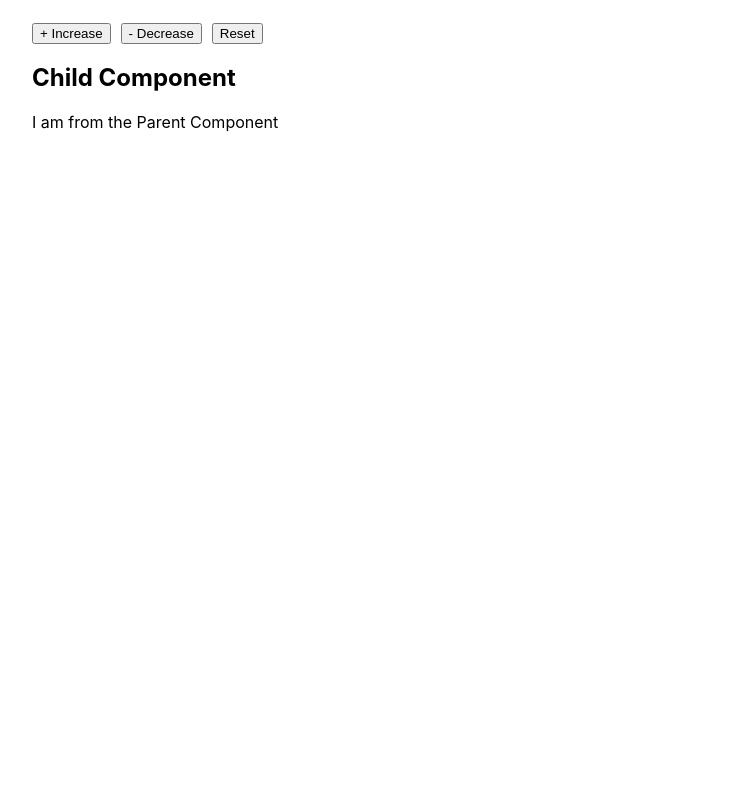
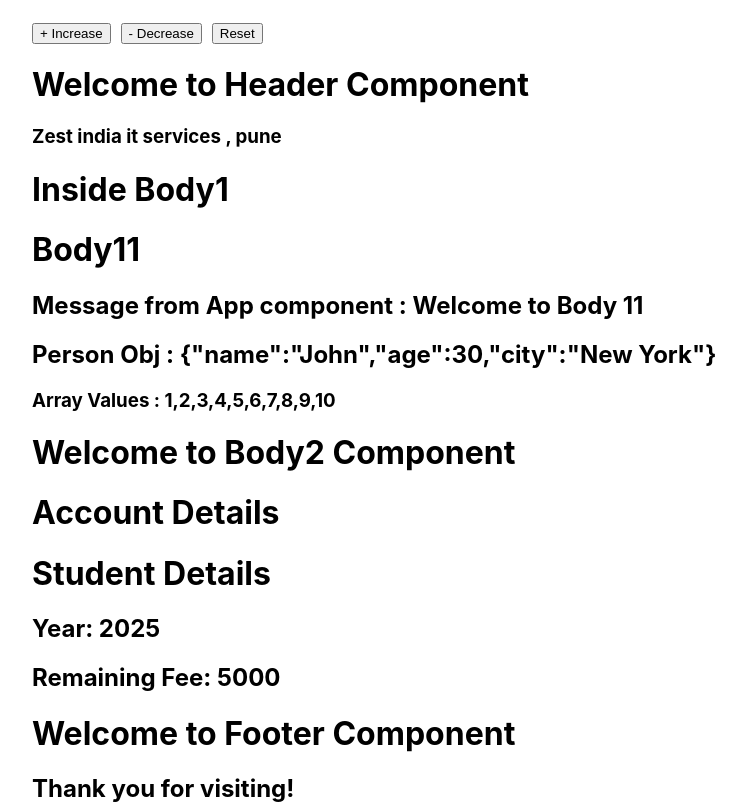
Before and after one commit to rohitware/ReactLearning, a React (Create React App) app: page / in a window 1280 px wide. Shown: the part 605-1409 px from the top of the page, without its empty margins (8-754 px from the left). Before the commit the page ends 800 px from the top, so only its background shows below. Built offline with nearby package versions, Linux system fonts and the light colour scheme.

Commit message:
mounting that component into the application means in app.js

```diff
--- a/src/App.js
+++ b/src/App.js
@@ -5,9 +5,17 @@ import SimpleCalculator from './components/SimpleCalculator';
 import MathOperations from './components/MathOperations';
 import Counter from './components/Counter';
 import Child from './components/childComponent';
+import StateInFuncComp from './StateInReact/StateInFuncComp';
+import Body1 from './propsInReact/Body1';
+import Body2 from './propsInReact/Body2';
+import Header from './propsInReact/Header';
+import Footer from './propsInReact/Footer';
+import Account from './propsInReact/Account';
 
 function App() {
   const message = "I am from the Parent Component";
+
+  const companyName = "Zest india it services";
 
   return (
     <>
@@ -16,7 +24,17 @@ function App() {
       <SimpleCalculator />
       <MathOperations />
       <Counter />
+      <Header compName={companyName} CompanyLoc={"pune"} />
+      <Body1 mesg={"Welcome to Body 11"} />
+      <Body2 />
+
+      <Account />
+
+      <Footer compName={companyName} CompanyLoc={"pune"} />
+
       <Child greeting={message} />
+
+      <StateInFuncComp />
     </>
   );
 }
```
